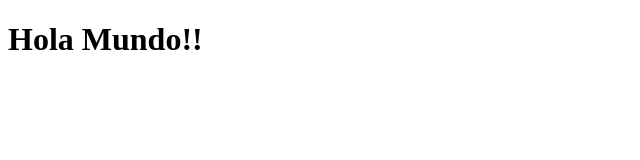
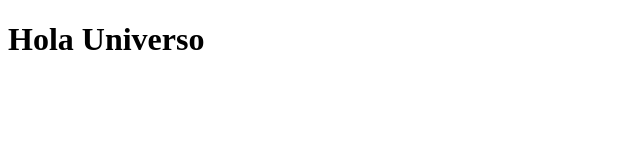
Before and after one commit to nagoca07/miprimerweb, a plain HTML site: page index.html in a window 1280 px wide. Shown: the full height of the page, 0-640 px from the left. Drawn offline with Linux system fonts and the light colour scheme.

Commit message:
cambio h1

```diff
--- a/index.html
+++ b/index.html
@@ -8,7 +8,7 @@
 </head>
 <body>
 
-<h1>Hola Mundo!!</h1>
+<h1>Hola Universo</h1>
 
 </body>
 </html>
```
